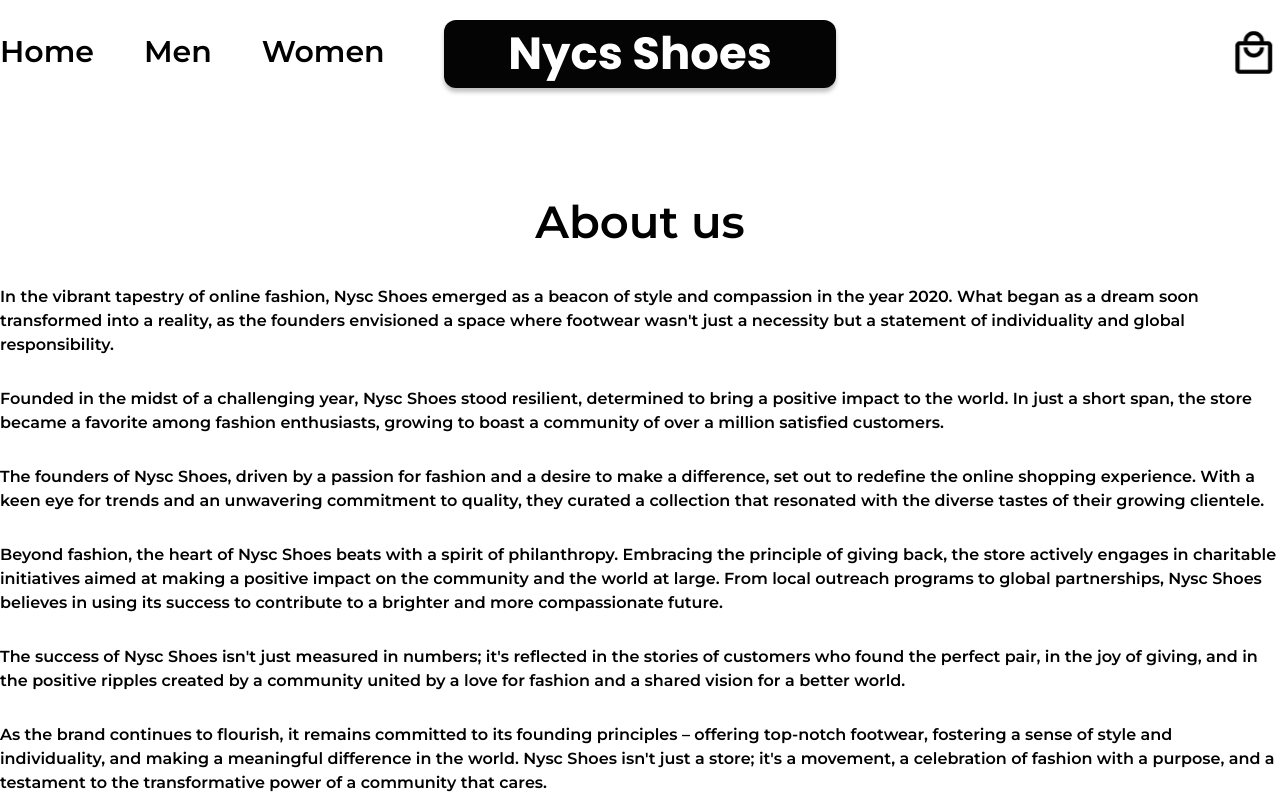
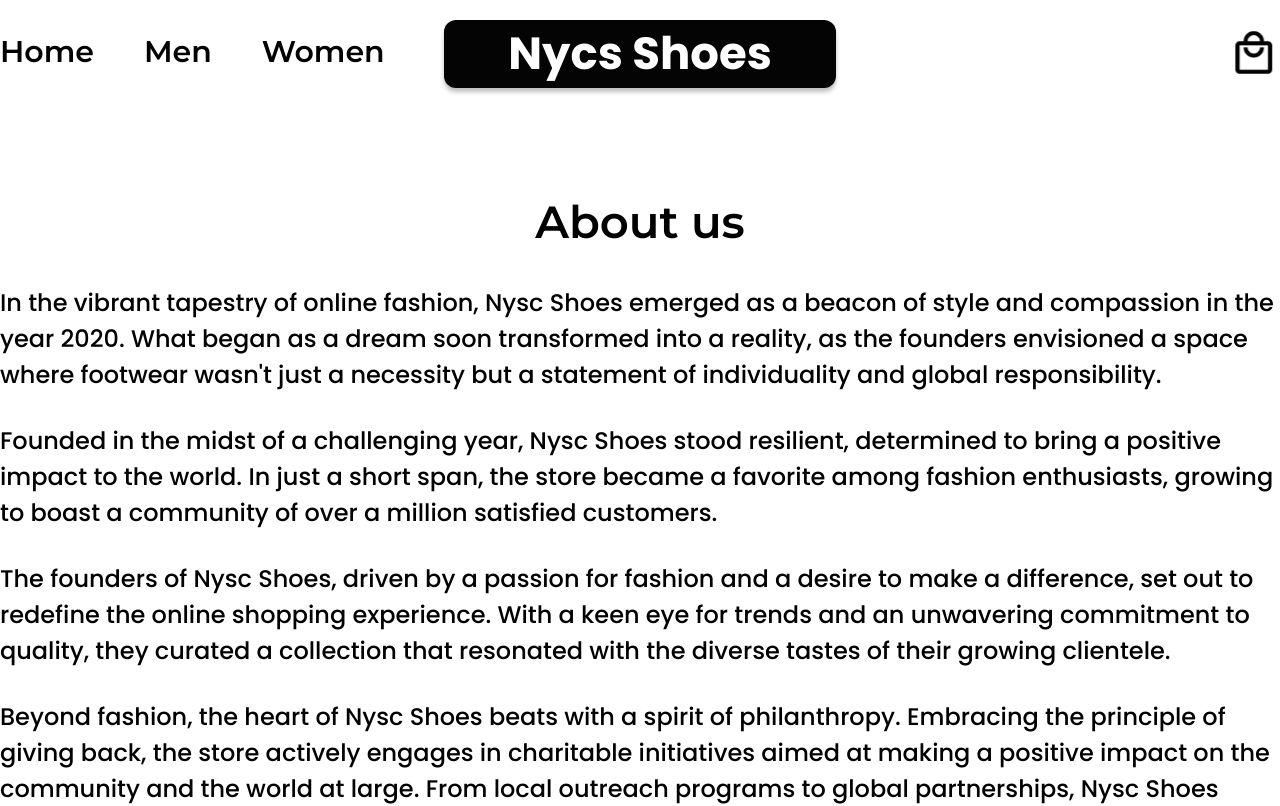
Before and after one commit to stanislaviw/shoes-shop, a Next.js app: page /blog/124dfq in a window 1280 px wide. Shown: the top 806 px of the page. Built offline with nearby package versions, Linux system fonts and the light colour scheme.

Commit message:
added styles and type for articles

```diff
--- a/src/app/blog/article.tsx
+++ b/src/app/blog/article.tsx
@@ -10,16 +10,18 @@ export const BlogArticle = (): JSX.Element => {
   const router = useRouter();
   const { id } = router.query;
 
-  console.log(data);
-
   useEffect(() => {
-    const data = ARTCILES_DATA.find((item) => item.id === id);
+    const data: ArticleDataType | undefined = ARTCILES_DATA.find(
+      (item) => item.id === id
+    );
 
     setData(data);
   }, [id]);
 
   useEffect(() => {
-    const articleText = splitTextIntoParagraphs(data?.fullText);
+    const articleText: string[] | undefined = splitTextIntoParagraphs(
+      data?.fullText
+    );
 
     setParagraphs(articleText);
   }, [data]);
@@ -33,7 +35,12 @@ export const BlogArticle = (): JSX.Element => {
           </h4>
           <div className="flex flex-col gap-[30px] w-full h-full">
             {paragraphs?.map((paragraph) => (
-              <p key={uuidv4()}>{paragraph}</p>
+              <p
+                key={uuidv4()}
+                className="text-black text-[24px] font-serif font-medium"
+              >
+                {paragraph}
+              </p>
             ))}
           </div>
         </div>
@@ -47,9 +54,11 @@ const splitTextIntoParagraphs = (
 ): string[] | undefined => {
   if (!text) return undefined;
 
-  const paragraphs = text.split("&&");
+  const paragraphs: string[] = text.split("&&");
 
-  const trimmedParagraphs = paragraphs.map((paragraph) => paragraph.trim());
+  const trimmedParagraphs: string[] = paragraphs.map((paragraph) =>
+    paragraph.trim()
+  );
 
   return trimmedParagraphs;
 };
```
